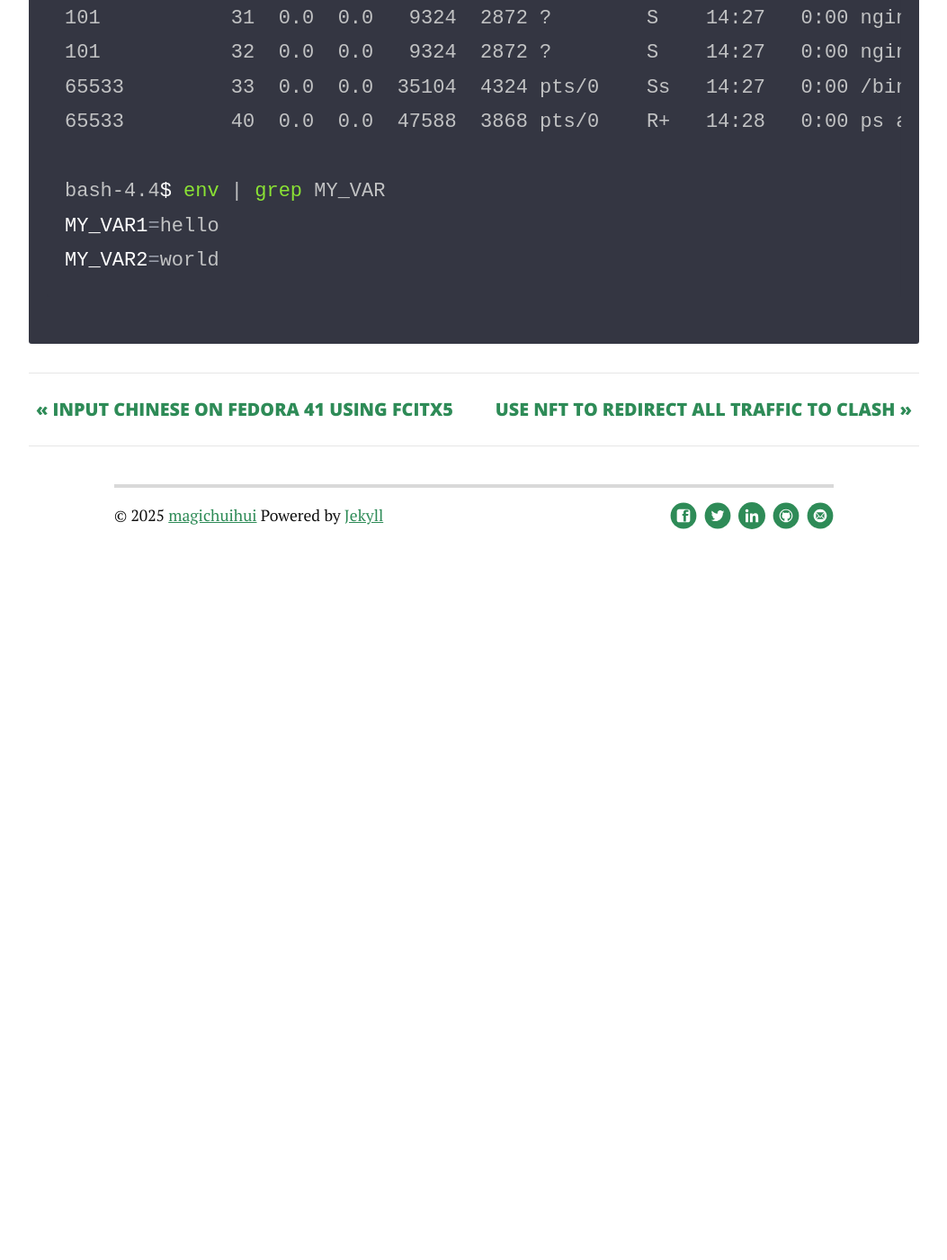
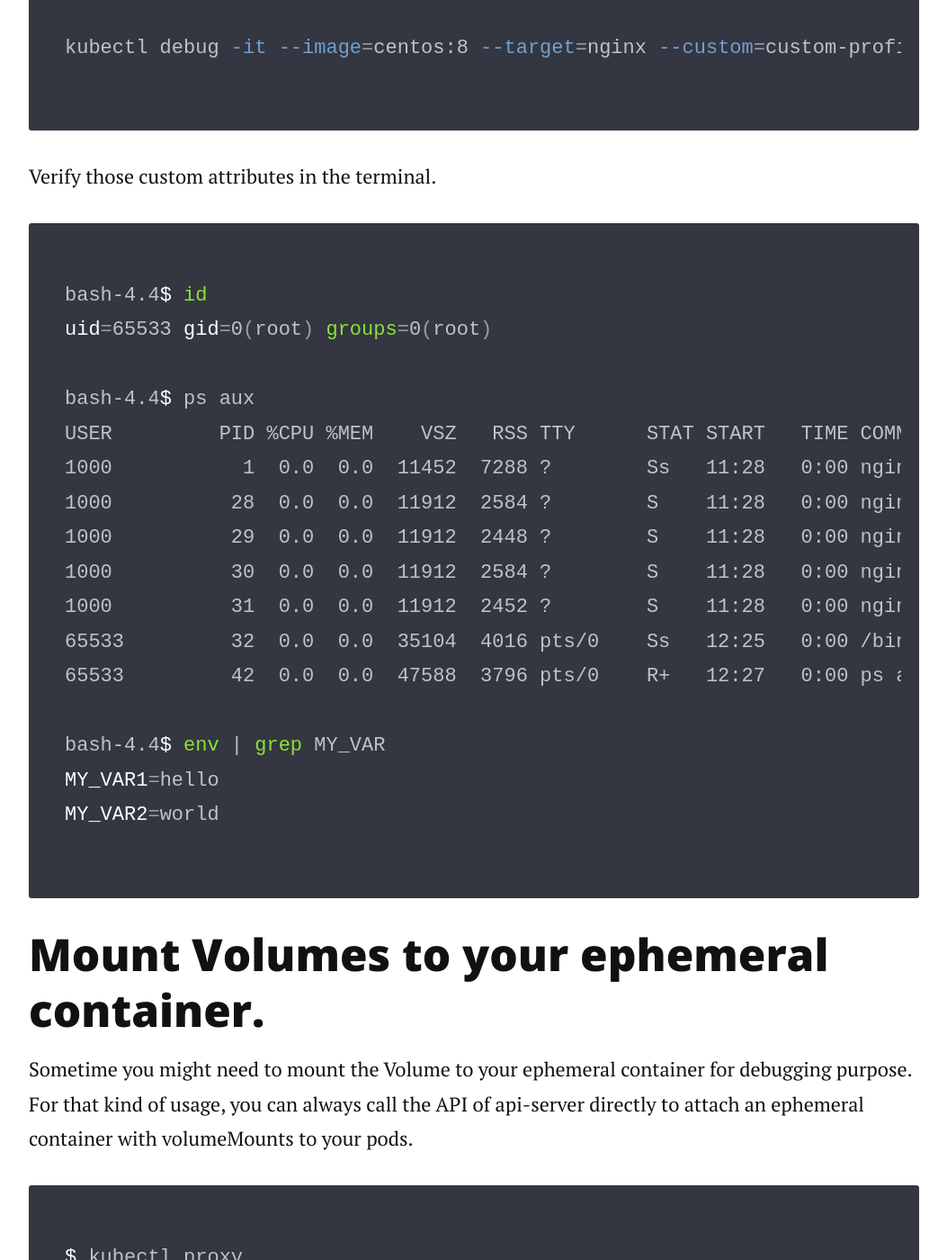
Before and after one commit to magichuihui/magichuihui.github.io, a Jekyll site: the page built from _posts/2025-02-27-debug-running-pod.md, in a window 1280 px wide and 1400 px high, scrolled down 3665 px. Shown: the whole window at 90% size, without its empty margins (113-1166 px from the left). Built offline with Jekyll 4.4.1, drawn with Linux system fonts in a browser that asks for light colours; nearby versions of some CDN libraries; comment, search, counter and statistics services are not loaded; before the commit the page ends 4295 px from its top, so only the background shows below that; some of the changed text lies outside the part shown.

Commit message:
post: mount volumes for ephemeral container

````diff
--- a/_posts/2025-02-27-debug-running-pod.md
+++ b/_posts/2025-02-27-debug-running-pod.md
@@ -7,7 +7,7 @@
 comments: true
 ---
 
-It's able to launch a debugging container for Kubernetes pod with `kubectl debug`, to get a terminal for debugging a running pod.
+It's able to launch a debugging container for Kubernetes pod with `kubectl debug`, to get a terminal for debugging a running pod, since kubectl v1.31.
 
 With `kubectl debug`, an ephemeral container will be attached to the running pod and not restart the pod, sharing the same pid and network namespace with that pod.
 
@@ -33,13 +33,28 @@
     resources:
       limits:
         cpu: 100m
-        memory: 128Mi
+        memory: 100Mi
       requests:
         cpu: 100m
-        memory: 128Mi
+        memory: 100Mi
+    securityContext:
+      allowPrivilegeEscalation: false
+      capabilities:
+        drop:
+        - ALL
+      runAsNonRoot: true
+      runAsUser: 1000
+    volumeMounts:
+    - mountPath: /data
+      name: test
   securityContext:
     seccompProfile:
       type: RuntimeDefault
+    runAsNonRoot: true
+    runAsUser: 1000
+  volumes:
+  - emptyDir: {}
+    name: test
 ```
 
 ## Create a custom profile
@@ -77,15 +93,62 @@
 
 bash-4.4$ ps aux
 USER         PID %CPU %MEM    VSZ   RSS TTY      STAT START   TIME COMMAND
-root           1  0.1  0.0   8936  5828 ?        Ss   14:27   0:00 nginx: master process nginx -g daemon
-101           29  0.0  0.0   9324  2872 ?        S    14:27   0:00 nginx: worker process
-101           30  0.0  0.0   9324  2872 ?        S    14:27   0:00 nginx: worker process
-101           31  0.0  0.0   9324  2872 ?        S    14:27   0:00 nginx: worker process
-101           32  0.0  0.0   9324  2872 ?        S    14:27   0:00 nginx: worker process
-65533         33  0.0  0.0  35104  4324 pts/0    Ss   14:27   0:00 /bin/bash
-65533         40  0.0  0.0  47588  3868 pts/0    R+   14:28   0:00 ps aux
+1000           1  0.0  0.0  11452  7288 ?        Ss   11:28   0:00 nginx: master process nginx -g daemon off;
+1000          28  0.0  0.0  11912  2584 ?        S    11:28   0:00 nginx: worker process
+1000          29  0.0  0.0  11912  2448 ?        S    11:28   0:00 nginx: worker process
+1000          30  0.0  0.0  11912  2584 ?        S    11:28   0:00 nginx: worker process
+1000          31  0.0  0.0  11912  2452 ?        S    11:28   0:00 nginx: worker process
+65533         32  0.0  0.0  35104  4016 pts/0    Ss   12:25   0:00 /bin/bash
+65533         42  0.0  0.0  47588  3796 pts/0    R+   12:27   0:00 ps aux
 
 bash-4.4$ env | grep MY_VAR
 MY_VAR1=hello
 MY_VAR2=world
 ```
+
+## Mount Volumes to your ephemeral container.
+
+Sometime you might need to mount the Volume to your ephemeral container for debugging purpose. For that kind of usage, you can always call the API of api-server directly to attach an ephemeral container with volumeMounts to your pods.
+
+```bash
+$ kubectl proxy
+$ curl http://localhost:8001/api/v1/namespaces/default/pods/nginx-debug-pod/ephemeralcontainers \
+  -X PATCH \
+  -H 'Content-Type: application/strategic-merge-patch+json' \
+  -d '
+{
+    "spec":
+    {
+        "ephemeralContainers":
+        [
+            {
+                "name": "debugger",
+                "command": ["sh"],
+                "image": "centos:8",
+                "targetContainerName": "nginx",
+                "env": [
+                  {"name": "MY_VAR1", "value": "hello"},
+                  {"name": "MY_VAR2", "value": "world"}
+                ],
+                "securityContext": {
+                  "runAsUser": 65533,
+                  "readOnlyRootFilesystem": true,
+                  "allowPrivilegeEscalation": false,
+                  "runAsNonRoot": true,
+                  "capabilities": {
+                    "drop": ["ALL"]
+                  }
+                },
+                "stdin": true,
+                "tty": true,
+                "volumeMounts": [{
+                    "mountPath": "/data",
+                    "name": "test",
+                    "readOnly": true
+                }]
+            }
+        ]
+    }
+}'
+$ kubectl -n default attach nginx-debug-pod -c debugger -ti
+```
````
Also changed, not shown: other parts of _posts/2025-02-27-debug-running-pod.md (+6 -5 lines).
